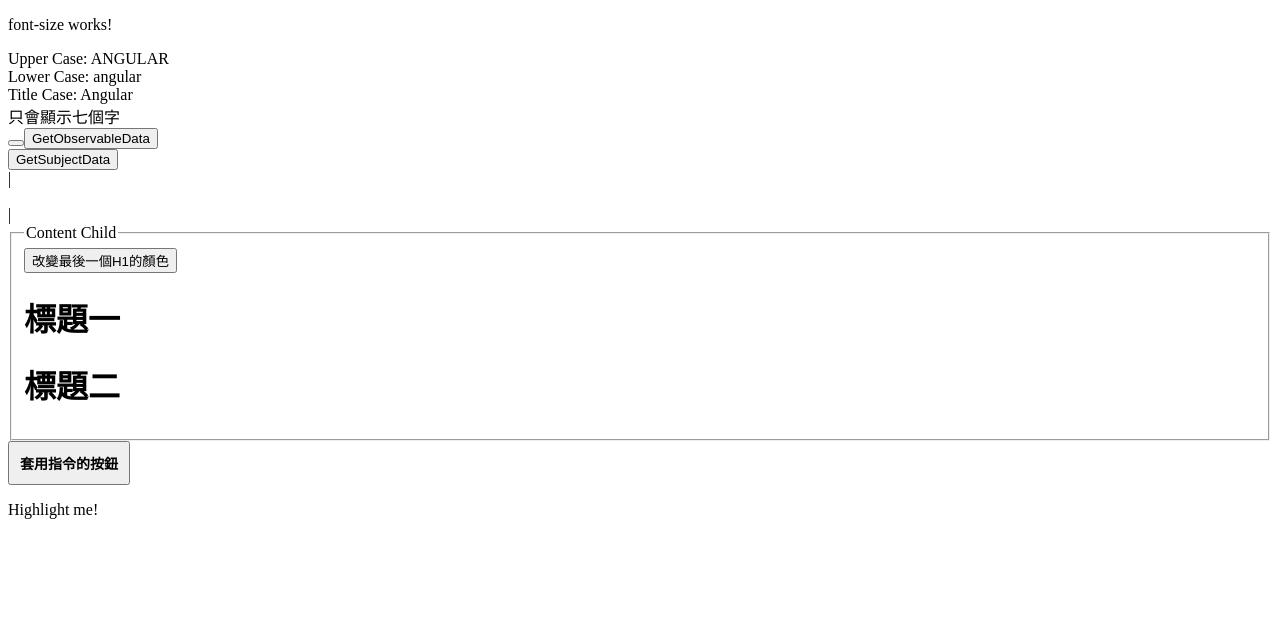
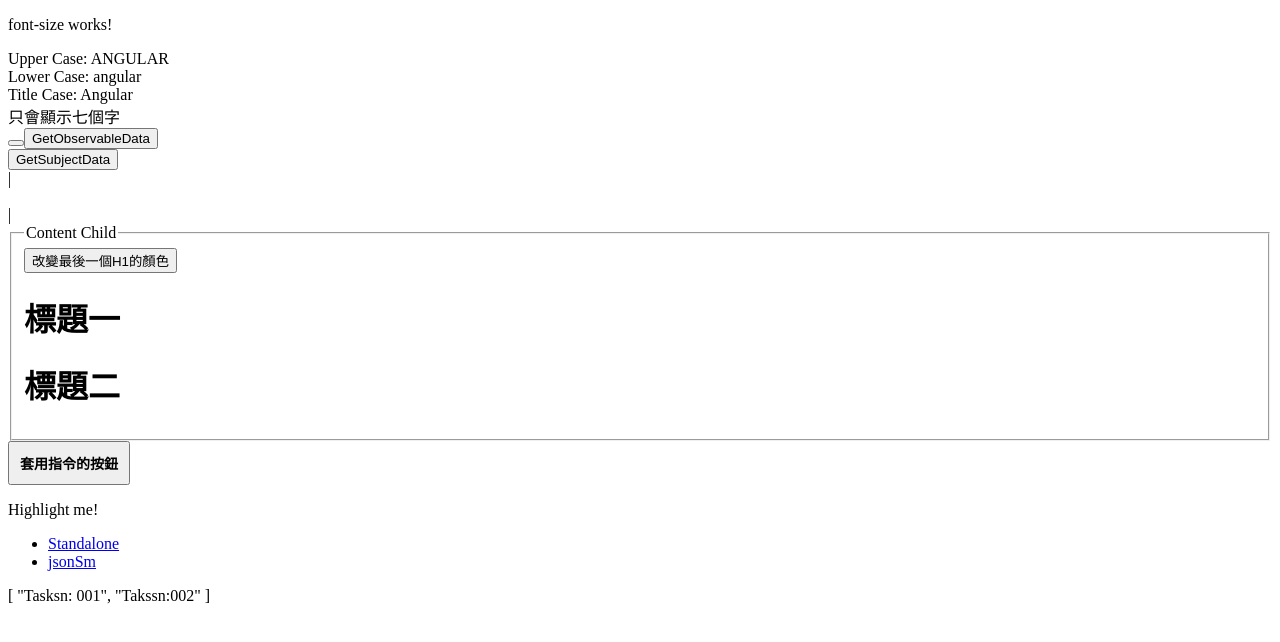
Before and after one commit to Joseph225Gang/AngularNewPracitse, an Angular app: page /jsonSm in a window 1280 px wide. Before the commit this address led to /. Shown: the top 642 px of the page. Built offline with nearby package versions, Linux system fonts and the light colour scheme.

Commit message:
route, pipe json

```diff
--- a/src/app/app.component.html
+++ b/src/app/app.component.html
@@ -16,3 +16,10 @@
 </button>
 
 <p appHighlight>Highlight me!</p>
+
+<ul>
+    <li><a [routerLink]="['/standalone']">Standalone</a></li>
+    <li><a [routerLink]="['/jsonSm']" routerLinkActive="active" [queryParams]="{ jsonIndex : 5}">jsonSm</a></li>
+  </ul>
+
+  <router-outlet></router-outlet>
--- a/src/app/app.module.ts
+++ b/src/app/app.module.ts
@@ -9,6 +9,7 @@ import { ContentChildComponent } from './content-child/content-child.component';
 import { HighlightDirective } from './highlight.directive';
 import { DataService } from './data.service';
 import { newData } from './newData';
+import { JsonSmComponent } from './json-sm/json-sm.component';
 
 @NgModule({
   declarations: [
@@ -16,7 +17,8 @@ import { newData } from './newData';
     FontSizeComponent,
     AppHelloWorldDirective,
     ContentChildComponent,
-    HighlightDirective
+    HighlightDirective,
+    JsonSmComponent
   ],
   imports: [
     BrowserModule,
--- /dev/null
+++ b/src/app/json-sm/json-sm.component.html
@@ -0,0 +1 @@
+{{tasks | json}}
--- /dev/null
+++ b/src/app/json-sm/json-sm.component.ts
@@ -0,0 +1,19 @@
+import { Component, OnInit  } from '@angular/core';
+import {ActivatedRoute} from '@angular/router';
+
+@Component({
+  selector: 'app-json-sm',
+  templateUrl: './json-sm.component.html',
+  styleUrls: ['./json-sm.component.css']
+})
+export class JsonSmComponent implements OnInit{
+  tasks: string[] = ["Tasksn: 001","Takssn:002" ];
+
+  constructor(private route:ActivatedRoute){
+
+  }
+
+  ngOnInit(){
+    console.log(this.route.snapshot.params["jsonIndex"]);
+}
+}
```
Also changed, not shown: src/app/app-routing.module.ts (+10 -0 lines), src/app/json-sm/json-sm.component.css (added), 1 other file (tests, documents, lock files or other folders).
